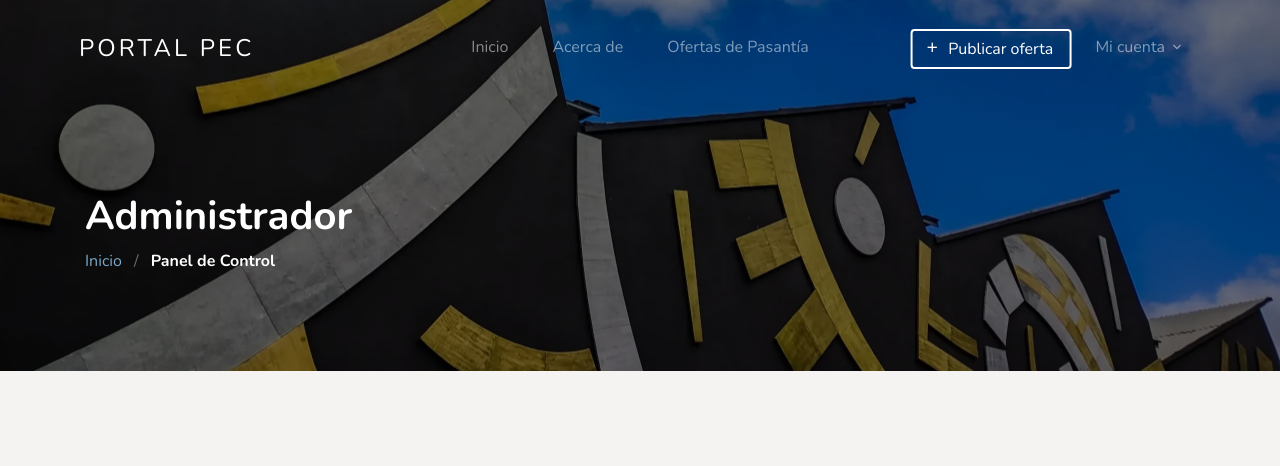
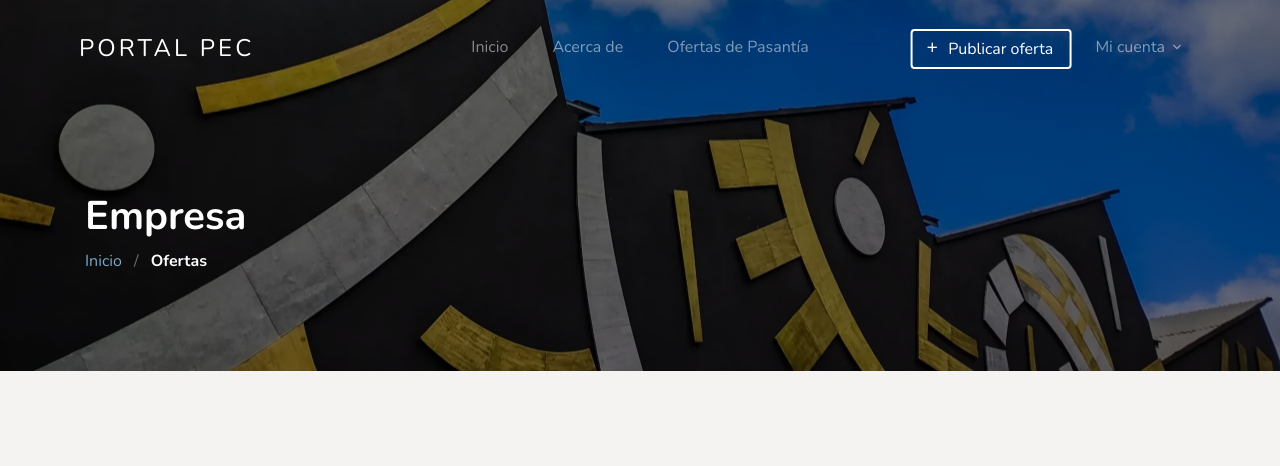
Before and after one commit to CarlosM2002/pasantias-ucv, a Django app: page /dashboard/ in a window 1280 px wide. Shown: the top 466 px of the page. Run offline with Django 3.2, Linux system fonts and the light colour scheme; a user stored in the database is signed in; data comes from the database, SQL or seed files in the repository; both versions use the stored data as it was after the commit; parts of the project's set-up code (start-up, migrations or seed data) failed here and were passed over; some libraries are stand-ins or nearby versions; some web fonts are replaced.

Commit message:
modified dashboard

```diff
--- a/Job-Portal/template/jobapp/dashboard.html
+++ b/Job-Portal/template/jobapp/dashboard.html
@@ -8,11 +8,25 @@
     <div class="container">
         <div class="row">
             <div class="col-md-7">
-                <h1 class="text-white font-weight-bold">Administrador</h1>
-                <div class="custom-breadcrumbs">
-                    <a href="{% url 'jobapp:home' %}">Inicio</a> <span class="mx-2 slash">/</span>
-                    <span class="text-white"><strong>Panel de Control</strong></span>
-                </div>
+                {% if user.role == 'admin' %}
+                    <h1 class="text-white font-weight-bold">Administrador</h1>
+                    <div class="custom-breadcrumbs">
+                        <a href="{% url 'jobapp:home' %}">Inicio</a> <span class="mx-2 slash">/</span>
+                        <span class="text-white"><strong>Panel de Control</strong></span>
+                    </div>
+                {% elif user.role == 'employer' %}
+                    <h1 class="text-white font-weight-bold">Empresa</h1>
+                    <div class="custom-breadcrumbs">
+                        <a href="{% url 'jobapp:home' %}">Inicio</a> <span class="mx-2 slash">/</span>
+                        <span class="text-white"><strong>Ofertas</strong></span>
+                    </div>
+                {% elif user.role == 'employee' %}
+                    <h1 class="text-white font-weight-bold">Pasante</h1>
+                    <div class="custom-breadcrumbs">
+                        <a href="{% url 'jobapp:home' %}">Inicio</a> <span class="mx-2 slash">/</span>
+                        <span class="text-white"><strong>Ofertas</strong></span>
+                    </div>
+                {% endif %}
             </div>
         </div>
     </div>
```
Also changed, not shown: Job-Portal/db.sqlite3.
